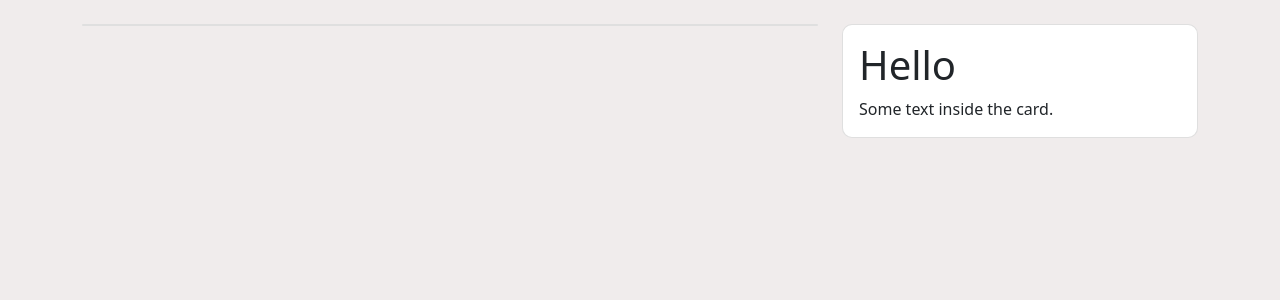
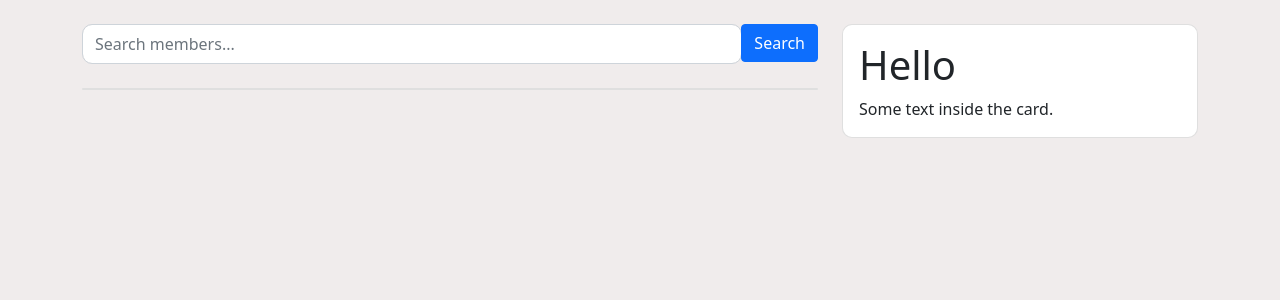
Before and after one commit to Haikalfkri/chat_app, a Django app: page /members/ in a window 1280 px wide. Shown: the part 59-359 px from the top of the page. Run offline with Django 5.2, Linux system fonts and the light colour scheme.

Commit message:
add search members functionality

```diff
--- a/chat_app/app/templates/app/user/members.html
+++ b/chat_app/app/templates/app/user/members.html
@@ -5,7 +5,18 @@
 
 {% block content %}
 
-    <div class="card">
+    <form class="mb-3">
+        {% csrf_token %}
+        <div class="input-group">
+            <input type="text" class="form-control" placeholder="Search members..." name="search" style="border-radius: 10px; height: 40px;" type="search">
+            <div class="input-group-append">
+                <button type="submit" class="btn btn-primary">Search</button>
+            </div>
+        </div>
+    </form>
+
+    <div class="card mt-4">
+
         {% for user in users %}
         {% if user.role == "user" %}
         <div class="card-body">
--- a/chat_app/app/views.py
+++ b/chat_app/app/views.py
@@ -6,7 +6,7 @@ from .forms import PostForm, CommentForm, ProfileForm, PasswordChangingForm
 from django.shortcuts import get_object_or_404
 from django.http import JsonResponse
 from django.utils import timezone
-
+from django.db.models import Q
 from django.contrib.auth.decorators import login_required
 
 from django.contrib.auth.views import PasswordChangeView
@@ -147,6 +147,12 @@ def changePassword(request):
 def Members(request):
     user = CustomUser.objects.all().order_by("-date_joined")
 
+    search_user = request.GET.get('search')
+
+    if search_user:
+        user = user.filter(Q(username__icontains=search_user))
+
+
     context = {
         'users': user
     }
```
